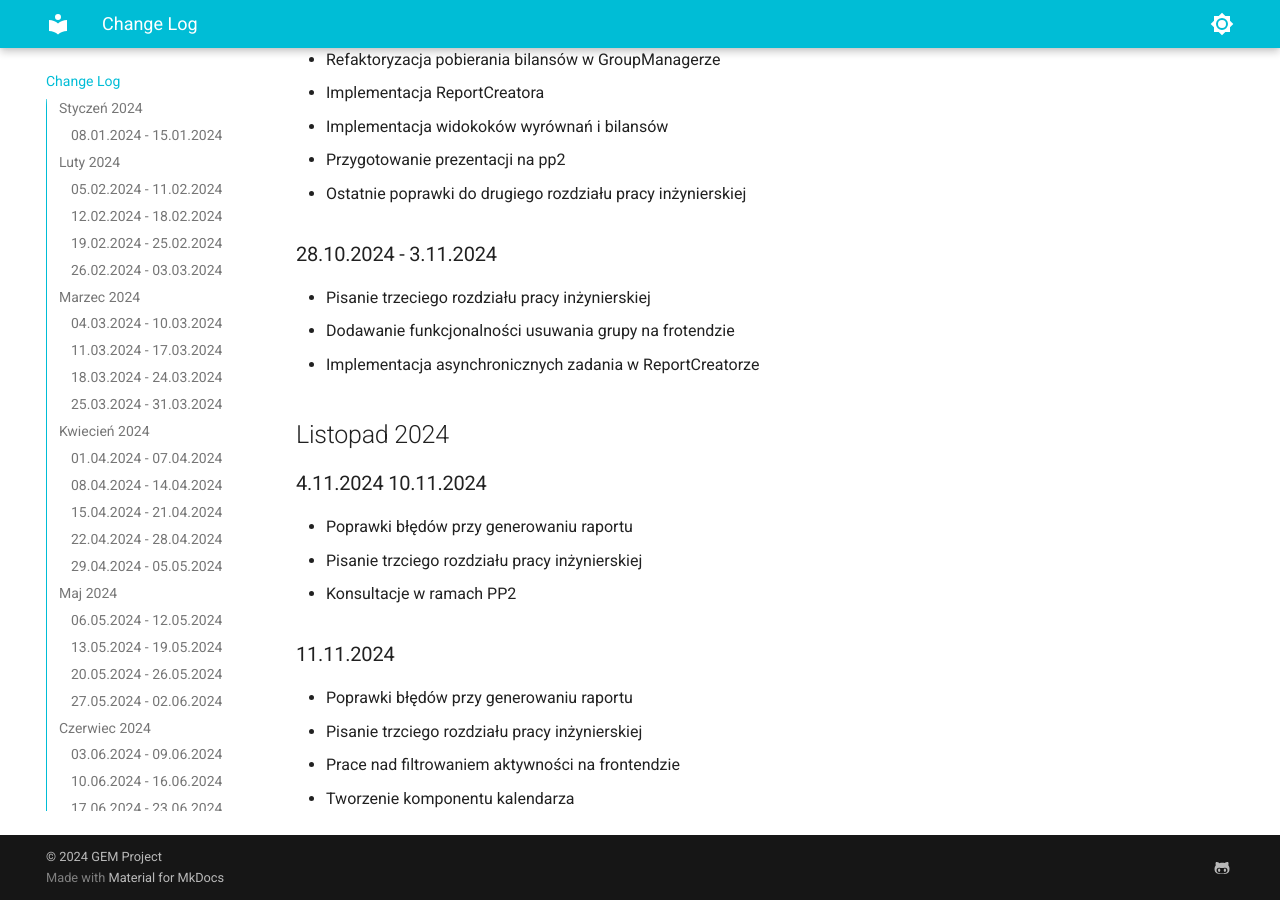
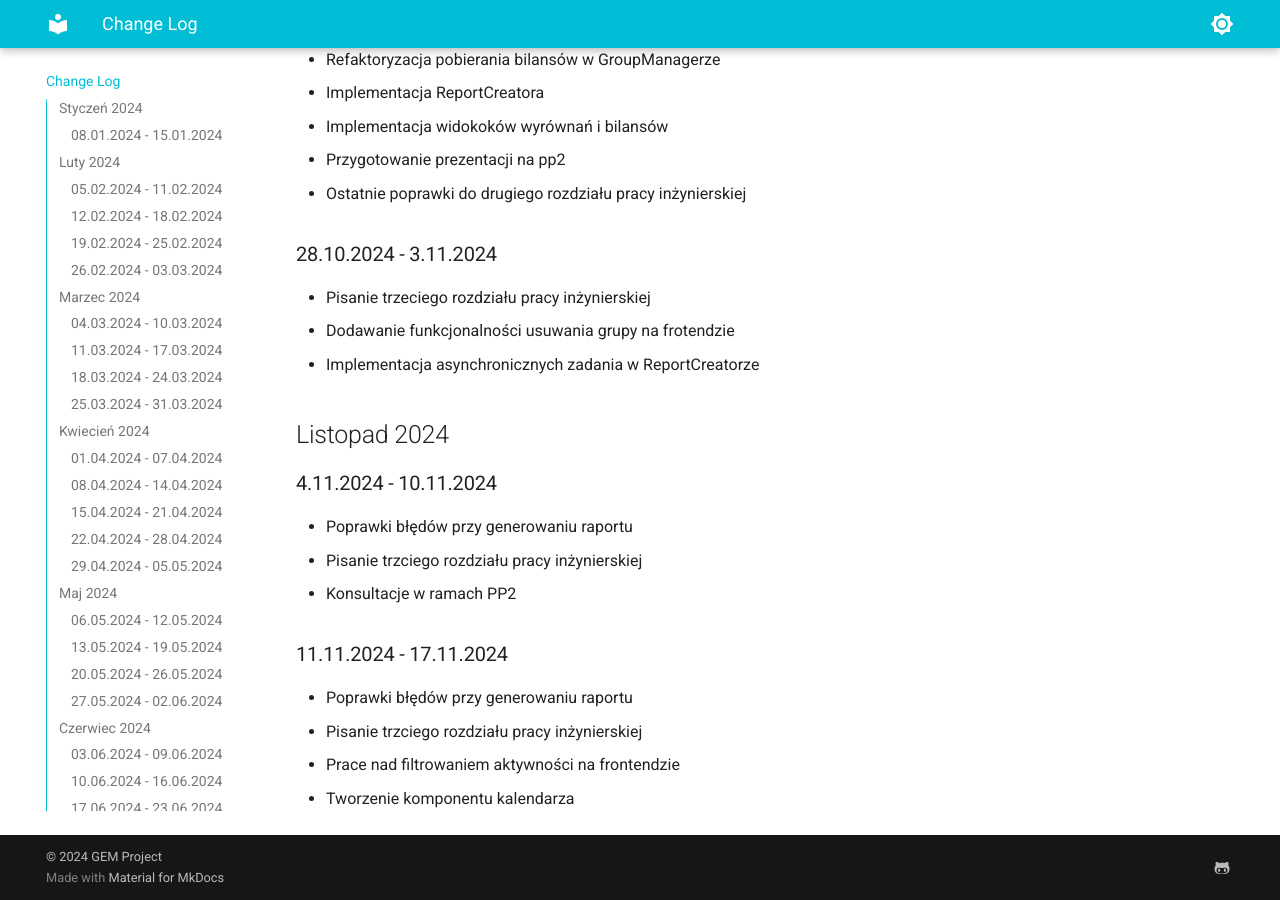
Before and after one commit to Group-Expense-Manager/gem-docs, an MkDocs documentation site: the page built from docs/change_log.md, in a window 1280 px wide and 900 px high, scrolled down 7030 px. Built offline with MkDocs 1.6.1 and Material for MkDocs 9.7.7, drawn with Linux system fonts in a browser that asks for light colours.

Commit message:
updated change log

```diff
--- a/docs/change_log.md
+++ b/docs/change_log.md
@@ -173,11 +173,11 @@
 * Dodawanie funkcjonalności usuwania grupy na frotendzie
 * Implementacja asynchronicznych zadania w ReportCreatorze
 ## Listopad 2024
-### 4.11.2024 10.11.2024
+### 4.11.2024 - 10.11.2024
 * Poprawki błędów przy generowaniu raportu
 * Pisanie trzciego rozdziału pracy inżynierskiej
 * Konsultacje w ramach PP2
-### 11.11.2024
+### 11.11.2024 - 17.11.2024
 * Poprawki błędów przy generowaniu raportu
 * Pisanie trzciego rozdziału pracy inżynierskiej
 * Prace nad filtrowaniem aktywności na frontendzie
```
